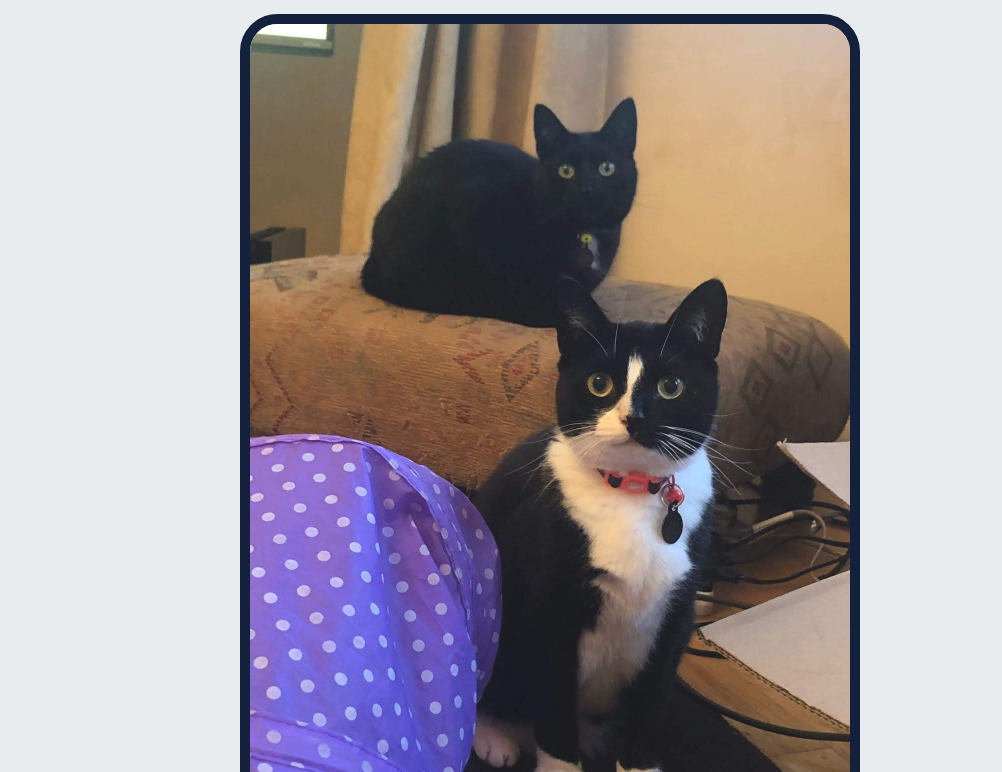
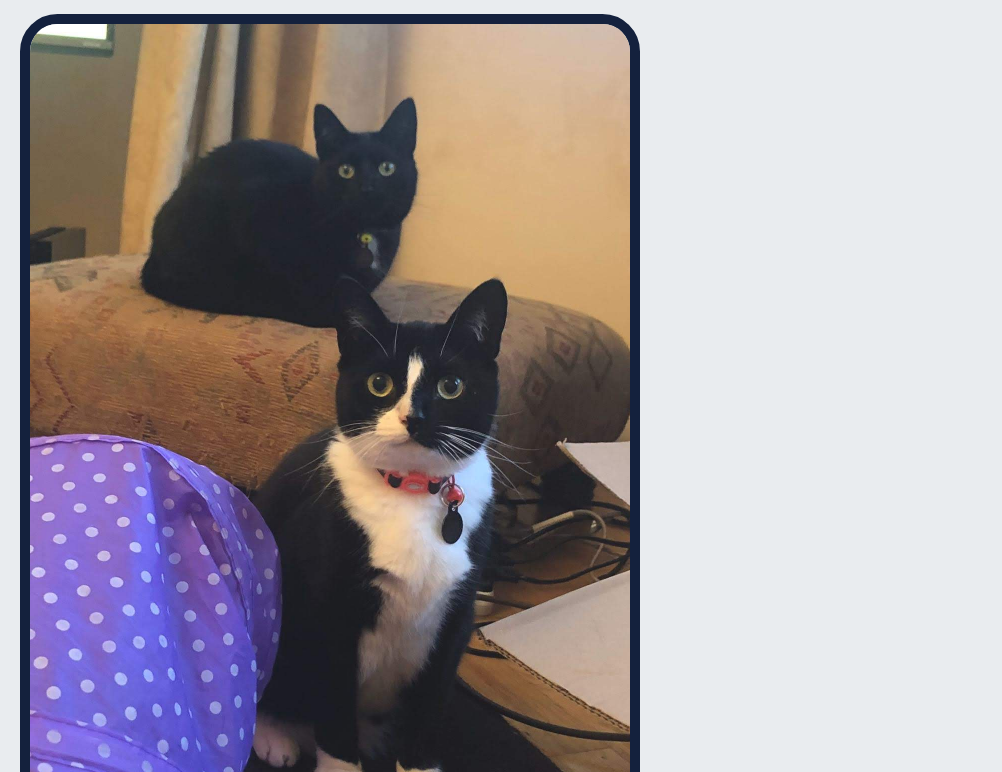
Before and after one commit to JamesCoste11o/cartoon-hero, a plain HTML site: page index.html in a window 1280 px wide. Shown: the part 739-1511 px from the top of the page, without its empty margins (0-1002 px from the left). Drawn offline with Linux system fonts and the light colour scheme.

```diff
--- a/css/MainPage.css
+++ b/css/MainPage.css
@@ -32,8 +32,8 @@ header img{
 /* main styles */
 
 main{
-
-	max-width: 800px;
+	text-align: left;
+	max-width: 1600px;
 	margin: 0 auto;
 	padding: 20px;
 }
```
Also changed, not shown: index_2.html (+5 -0 lines).
